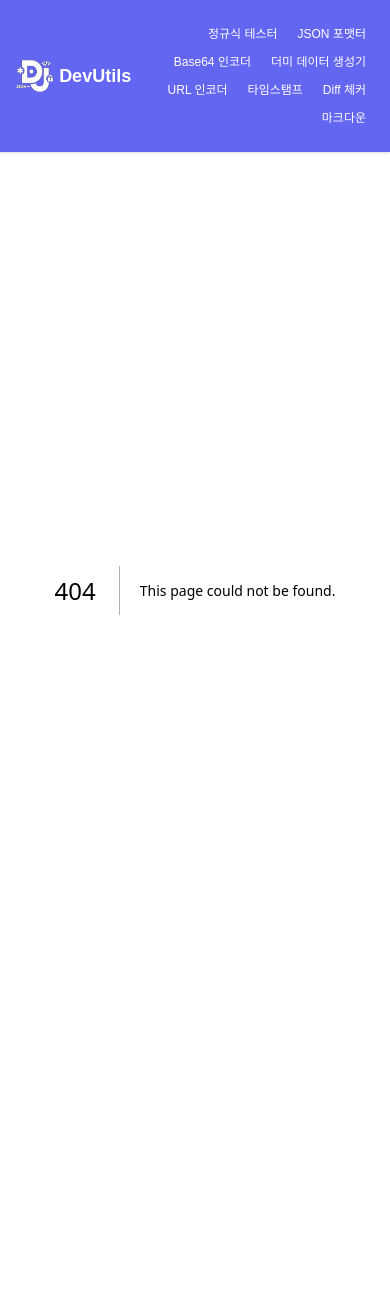
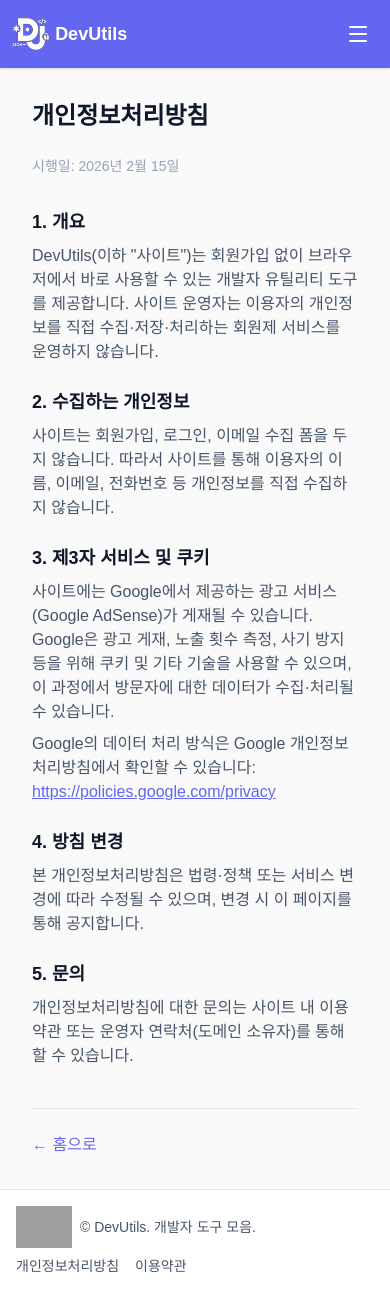
Before and after one commit to dongeun-i/DevUtils, a Next.js app: page /privacy in a window 390 px wide. Before the commit this address had no page. Before the commit the page ends 1028 px from the top, so only its background shows below. Built offline with nearby package versions, Linux system fonts and the light colour scheme; grey boxes are pictures that could not be loaded.

Commit message:
반응형 스타일 수정

```diff
--- a/app/layout.tsx
+++ b/app/layout.tsx
@@ -1,6 +1,7 @@
 import type { Metadata } from "next";
 import "./globals.css";
-import Navbar from "../components/Navbar"; // Import the new Navbar component
+import Navbar from "../components/Navbar";
+import Footer from "../components/Footer";
 
 const BASE_URL = 'https://devutils.example.com'; // Replace with your actual domain
 
@@ -45,12 +46,13 @@ export default function RootLayout({
     <html lang="ko">
       <body className="font-sans antialiased">
         <div className="flex flex-col min-h-screen">
-          <header className="bg-[color:var(--brand-primary)] text-white p-4 shadow-sm">
+          <header className="bg-[color:var(--brand-primary)] px-3 sm:px-4 py-2 sm:py-2.5 text-white shadow-sm">
             <Navbar /> {/* Use the Navbar component */}
           </header>
           <main className="flex-grow container mx-auto p-4">
             {children}
           </main>
+          <Footer />
         </div>
       </body>
     </html>
--- a/app/page.tsx
+++ b/app/page.tsx
@@ -80,16 +80,16 @@ export default function Home() {
             {tools.map((tool, index) => {
               const tooltipAbove = index < 4;
               return (
-                <Link key={tool.href} href={tool.href} className="group block relative p-6 hover:py-8 hover:px-8 bg-[color:var(--bg-surface)] border-[1px] border-[color:var(--border-default)] rounded-lg shadow-md hover:shadow-lg hover:bg-[color:var(--brand-soft)] transition-all duration-200 ease-out text-center flex flex-col items-center justify-center min-h-48">
+                <Link key={tool.href} href={tool.href} className="group block relative p-6 md:hover:py-8 md:hover:px-8 bg-[color:var(--bg-surface)] border-[1px] border-[color:var(--border-default)] rounded-lg shadow-md md:hover:shadow-lg md:hover:bg-[color:var(--brand-soft)] transition-all duration-200 ease-out text-center flex flex-col items-center justify-center min-h-48">
                   <div className="text-[color:var(--brand-primary)] mb-2">
                     <tool.icon size={36} strokeWidth={2} />
                   </div>
                   <h3 className="text-base font-semibold text-[color:var(--text-primary)]">
                     {tool.label}
                   </h3>
-                  {/* Tooltip: 상위 4개는 위, 하위 4개는 아래 */}
+                  {/* Tooltip: md 이상에서만 호버 시 표시 */}
                   <div
-                    className={`absolute left-1/2 -translate-x-1/2 hidden group-hover:block px-3 py-1 bg-[color:var(--text-primary)] text-[color:var(--bg-surface)] text-xs rounded-md whitespace-nowrap opacity-0 group-hover:opacity-100 transition-opacity duration-200 ${
+                    className={`absolute left-1/2 -translate-x-1/2 hidden md:block opacity-0 md:group-hover:opacity-100 px-3 py-1 bg-[color:var(--text-primary)] text-[color:var(--bg-surface)] text-xs rounded-md whitespace-nowrap transition-opacity duration-200 ${
                       tooltipAbove ? "bottom-full mb-2" : "top-full mt-2"
                     }`}
                   >
--- /dev/null
+++ b/app/privacy/page.tsx
@@ -0,0 +1,97 @@
+import type { Metadata } from "next";
+import Link from "next/link";
+
+export const metadata: Metadata = {
+  title: "개인정보처리방침 | DevUtils",
+  description: "DevUtils 개인정보처리방침. 회원가입 없이 제공되는 서비스와 제3자(Google AdSense) 쿠키 사용에 대한 안내입니다.",
+};
+
+export default function PrivacyPage() {
+  return (
+    <div className="p-4 md:p-8 max-w-3xl mx-auto">
+      <h1 className="text-2xl font-bold text-[color:var(--text-primary)] mb-6">
+        개인정보처리방침
+      </h1>
+      <p className="text-sm text-[color:var(--text-muted)] mb-8">
+        시행일: 2026년 2월 15일
+      </p>
+
+      <div className="space-y-6 text-[color:var(--text-secondary)]">
+        <section>
+          <h2 className="text-lg font-semibold text-[color:var(--text-primary)] mb-2">
+            1. 개요
+          </h2>
+          <p>
+            DevUtils(이하 &quot;사이트&quot;)는 회원가입 없이 브라우저에서 바로 사용할 수 있는
+            개발자 유틸리티 도구를 제공합니다. 사이트 운영자는 이용자의 개인정보를
+            직접 수집·저장·처리하는 회원제 서비스를 운영하지 않습니다.
+          </p>
+        </section>
+
+        <section>
+          <h2 className="text-lg font-semibold text-[color:var(--text-primary)] mb-2">
+            2. 수집하는 개인정보
+          </h2>
+          <p>
+            사이트는 회원가입, 로그인, 이메일 수집 폼을 두지 않습니다. 따라서
+            사이트를 통해 이용자의 이름, 이메일, 전화번호 등 개인정보를 직접
+            수집하지 않습니다.
+          </p>
+        </section>
+
+        <section>
+          <h2 className="text-lg font-semibold text-[color:var(--text-primary)] mb-2">
+            3. 제3자 서비스 및 쿠키
+          </h2>
+          <p>
+            사이트에는 Google에서 제공하는 광고 서비스(Google AdSense)가
+            게재될 수 있습니다. Google은 광고 게재, 노출 횟수 측정, 사기 방지 등을
+            위해 쿠키 및 기타 기술을 사용할 수 있으며, 이 과정에서 방문자에 대한
+            데이터가 수집·처리될 수 있습니다.
+          </p>
+          <p className="mt-2">
+            Google의 데이터 처리 방식은 Google 개인정보처리방침에서 확인할 수
+            있습니다:{" "}
+            <a
+              href="https://policies.google.com/privacy"
+              target="_blank"
+              rel="noopener noreferrer"
+              className="text-[color:var(--brand-primary)] underline"
+            >
+              https://policies.google.com/privacy
+            </a>
+          </p>
+        </section>
+
+        <section>
+          <h2 className="text-lg font-semibold text-[color:var(--text-primary)] mb-2">
+            4. 방침 변경
+          </h2>
+          <p>
+            본 개인정보처리방침은 법령·정책 또는 서비스 변경에 따라 수정될 수
+            있으며, 변경 시 이 페이지를 통해 공지합니다.
+          </p>
+        </section>
+
+        <section>
+          <h2 className="text-lg font-semibold text-[color:var(--text-primary)] mb-2">
+            5. 문의
+          </h2>
+          <p>
+            개인정보처리방침에 대한 문의는 사이트 내 이용약관 또는 운영자
+            연락처(도메인 소유자)를 통해 할 수 있습니다.
+          </p>
+        </section>
+      </div>
+
+      <div className="mt-10 pt-6 border-t border-[color:var(--border-default)]">
+        <Link
+          href="/"
+          className="text-[color:var(--brand-primary)] hover:underline"
+        >
+          ← 홈으로
+        </Link>
+      </div>
+    </div>
+  );
+}
--- /dev/null
+++ b/app/terms/page.tsx
@@ -0,0 +1,86 @@
+import type { Metadata } from "next";
+import Link from "next/link";
+
+export const metadata: Metadata = {
+  title: "이용약관 | DevUtils",
+  description: "DevUtils 이용약관. 개발자 유틸리티 도구 사용에 관한 약관입니다.",
+};
+
+export default function TermsPage() {
+  return (
+    <div className="p-4 md:p-8 max-w-3xl mx-auto">
+      <h1 className="text-2xl font-bold text-[color:var(--text-primary)] mb-6">
+        이용약관
+      </h1>
+      <p className="text-sm text-[color:var(--text-muted)] mb-8">
+        시행일: 2026년 2월 15일
+      </p>
+
+      <div className="space-y-6 text-[color:var(--text-secondary)]">
+        <section>
+          <h2 className="text-lg font-semibold text-[color:var(--text-primary)] mb-2">
+            제1조 (목적)
+          </h2>
+          <p>
+            본 약관은 DevUtils(이하 &quot;사이트&quot;)가 제공하는 웹 기반 개발자
+            유틸리티 도구(정규식 테스터, JSON 포맷터, 인코더, 변환기 등)의
+            이용 조건 및 절차에 관한 사항을 정함을 목적으로 합니다.
+          </p>
+        </section>
+
+        <section>
+          <h2 className="text-lg font-semibold text-[color:var(--text-primary)] mb-2">
+            제2조 (서비스의 이용)
+          </h2>
+          <p>
+            이용자는 회원가입 없이 브라우저를 통해 사이트의 도구를 자유롭게
+            이용할 수 있습니다. 단, 서비스의 품질 유지를 위해 일부 기능·접근이
+            제한되거나 변경될 수 있습니다.
+          </p>
+        </section>
+
+        <section>
+          <h2 className="text-lg font-semibold text-[color:var(--text-primary)] mb-2">
+            제3조 (금지 행위)
+          </h2>
+          <p>
+            이용자는 다음 행위를 하여서는 안 됩니다: 서비스에 대한 무단 스크래핑·자동화
+            접근, 다른 이용자 또는 제3자에 대한 혐오·명예훼손, 불법 콘텐츠
+            게시, 시스템 또는 네트워크에 대한 방해 행위, 기타 관련 법령에
+            위반되는 행위.
+          </p>
+        </section>
+
+        <section>
+          <h2 className="text-lg font-semibold text-[color:var(--text-primary)] mb-2">
+            제4조 (면책)
+          </h2>
+          <p>
+            사이트는 도구를 &quot;있는 그대로&quot; 제공하며, 이용자가 도구를 사용하여
+            처리한 데이터에 대한 결과의 정확성·적합성에 대해 보증하지 않습니다.
+            중요한 데이터는 반드시 백업·검증 후 사용하시기 바랍니다.
+          </p>
+        </section>
+
+        <section>
+          <h2 className="text-lg font-semibold text-[color:var(--text-primary)] mb-2">
+            제5조 (약관의 변경)
+          </h2>
+          <p>
+            사이트는 필요한 경우 이용약관을 변경할 수 있으며, 변경 시 이
+            페이지에 게시하여 효력이 발생합니다.
+          </p>
+        </section>
+      </div>
+
+      <div className="mt-10 pt-6 border-t border-[color:var(--border-default)]">
+        <Link
+          href="/"
+          className="text-[color:var(--brand-primary)] hover:underline"
+        >
+          ← 홈으로
+        </Link>
+      </div>
+    </div>
+  );
+}
--- a/components/Navbar.tsx
+++ b/components/Navbar.tsx
@@ -2,7 +2,8 @@
 
 import Link from "next/link";
 import { usePathname } from "next/navigation";
-import React from "react";
+import React, { useState } from "react";
+import { Menu, X } from "lucide-react";
 
 const navLinks = [
   { href: "/tools/regex-tester", label: "정규식 테스터" },
@@ -17,10 +18,16 @@ const navLinks = [
 
 const Navbar = () => {
   const pathname = usePathname();
+  const [menuOpen, setMenuOpen] = useState(false);
+
+  const linkClass = (isActive: boolean) =>
+    `block px-4 py-3 rounded-md text-sm font-medium transition-colors duration-200
+      ${isActive ? "bg-[color:var(--brand-hover)] text-white" : "text-white hover:bg-white/10"}`;
 
   return (
+    <div className="relative">
       <nav className="container mx-auto flex justify-between items-center gap-2 py-1.5 sm:py-2 min-h-[2.75rem] sm:min-h-0">
-      <Link href="/" className="flex items-center gap-1.5 sm:gap-2 text-lg sm:text-xl font-bold text-white shrink-0 min-w-0">
+        <Link href="/" className="flex items-center gap-1.5 sm:gap-2 text-lg sm:text-xl font-bold text-white shrink-0 min-w-0" onClick={() => setMenuOpen(false)}>
           <img
             src="/devuill_logo_white.png"
             alt="DevUtils"
@@ -31,14 +38,16 @@ const Navbar = () => {
           />
           <span className="shrink-0">DevUtils</span>
         </Link>
-      <div className="flex flex-wrap gap-1 sm:gap-2 md:gap-4 justify-end items-center content-center">
+
+        {/* 데스크톱: 링크 표시 */}
+        <div className="hidden md:flex flex-wrap gap-2 lg:gap-4 justify-end items-center content-center">
           {navLinks.map((link) => {
             const isActive = pathname === link.href;
             return (
               <Link
                 key={link.href}
                 href={link.href}
-              className={`px-2 sm:px-3 py-1 rounded-md text-xs sm:text-sm font-medium transition-colors duration-200 whitespace-nowrap
+                className={`px-3 py-1 rounded-md text-sm font-medium transition-colors duration-200 whitespace-nowrap
                   ${isActive ? "bg-[color:var(--brand-hover)] text-white" : "hover:bg-white/10"}`}
               >
                 {link.label}
@@ -46,7 +55,40 @@ const Navbar = () => {
             );
           })}
         </div>
+
+        {/* 모바일: 햄버거 버튼 */}
+        <button
+          type="button"
+          aria-label="메뉴 열기"
+          aria-expanded={menuOpen}
+          className="md:hidden p-2 rounded-md text-white hover:bg-white/10"
+          onClick={() => setMenuOpen((prev) => !prev)}
+        >
+          {menuOpen ? <X size={24} /> : <Menu size={24} />}
+        </button>
       </nav>
+
+      {/* 모바일 메뉴 패널 */}
+      {menuOpen && (
+        <div className="md:hidden absolute left-0 right-0 top-full bg-[color:var(--brand-primary)] shadow-lg border-t border-white/10 z-50">
+          <div className="container mx-auto py-2 px-2 flex flex-col">
+            {navLinks.map((link) => {
+              const isActive = pathname === link.href;
+              return (
+                <Link
+                  key={link.href}
+                  href={link.href}
+                  className={linkClass(isActive)}
+                  onClick={() => setMenuOpen(false)}
+                >
+                  {link.label}
+                </Link>
+              );
+            })}
+          </div>
+        </div>
+      )}
+    </div>
   );
 };
 
```
Lines whose indentation alone changed are shown as unchanged.
